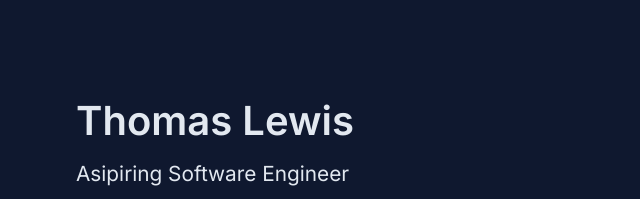
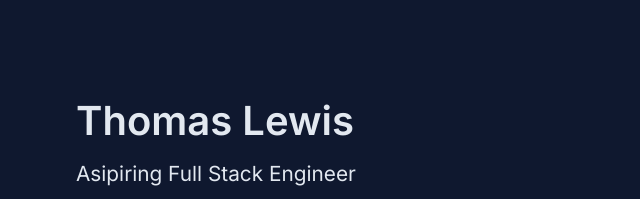
Before and after one commit to tomlewis90/thomas-lewis-portfolio, a plain HTML site: page index.html in a window 1280 px wide. Shown: the top 199 px of the page, 20-660 px from the left. Drawn offline with Linux system fonts and the light colour scheme.

Commit message:
Add files via upload

```diff
--- a/index.html
+++ b/index.html
@@ -21,7 +21,7 @@
         <a href="/">
               <h1>Thomas Lewis</h1>
         </a>
-        <h4>Asipiring Software Engineer</h4>
+        <h4>Asipiring Full Stack Engineer</h4>
         <p>Construction and Development Specialist pursuing his passion in Software Engineering.
             With a goal to build engaging, acessible and beautiful digital experiences.</p>
         <nav>
```
Also changed, not shown: public/albert-road-cubex.jpg (added), public/morganstanley-canarywharf.jpg (added), public/oxfordstreet-frasersgroup.jpg (added), public/sports-direct.jpg (added), 2 other files.
